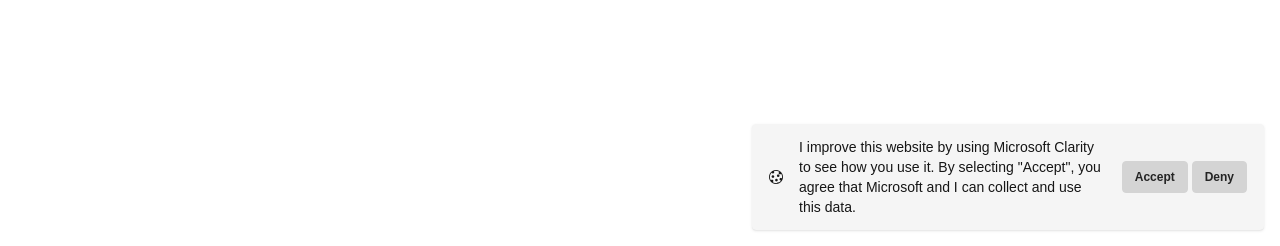
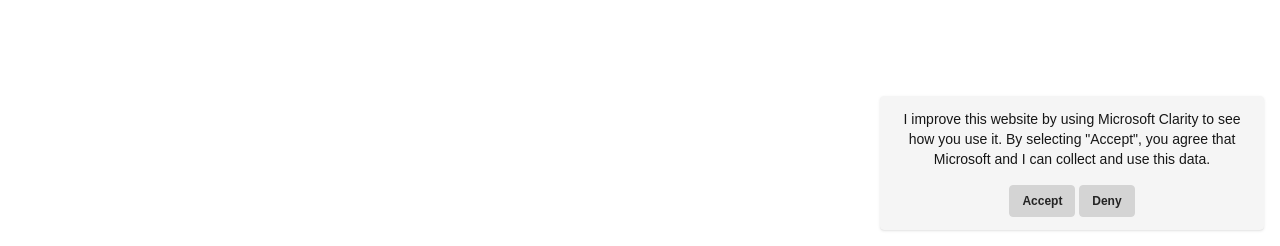
Before and after one commit to matthew-mccall/mmccalldev, an Astro site: page / in a window 1280 px wide. Shown: the part 554-800 px from the top of the page. Built offline with nearby package versions, Linux system fonts and the light colour scheme; Astro itself is replaced by a stand-in of ours; no server answers; a web font is replaced by a local one.

Commit message:
Update layout height to `min-h-svh` and adjust cookie toast styling

```diff
--- a/src/layouts/Layout.astro
+++ b/src/layouts/Layout.astro
@@ -18,7 +18,7 @@ import NavigationBar from "../components/NavigationBar.astro";
 		<div class="fixed pointer-events-none w-dvw bottom-0 md:top-0">
 			<NavigationBar />
 		</div>
-		<div class="flex flex-col h-svh">
+		<div class="flex flex-col min-h-svh">
 			<div class="invisible order-last md:order-first">
 				<NavigationBar />
 			</div>
@@ -29,8 +29,7 @@ import NavigationBar from "../components/NavigationBar.astro";
 			</div>
 		</div>
         <div class="toast toast-end">
-            <div id="cookie-toast" role="alert" class="alert alert-vertical sm:alert-horizontal shadow max-w-lg invisible">
-                <i class="bi-cookie"></i>
+            <div id="cookie-toast" role="alert" class="alert alert-vertical shadow max-w-sm invisible">
                 <span>I improve this website by using Microsoft Clarity to see how you use it. By selecting "Accept",
                     you agree that Microsoft and I can collect and use this data.</span>
                 <div>
```
